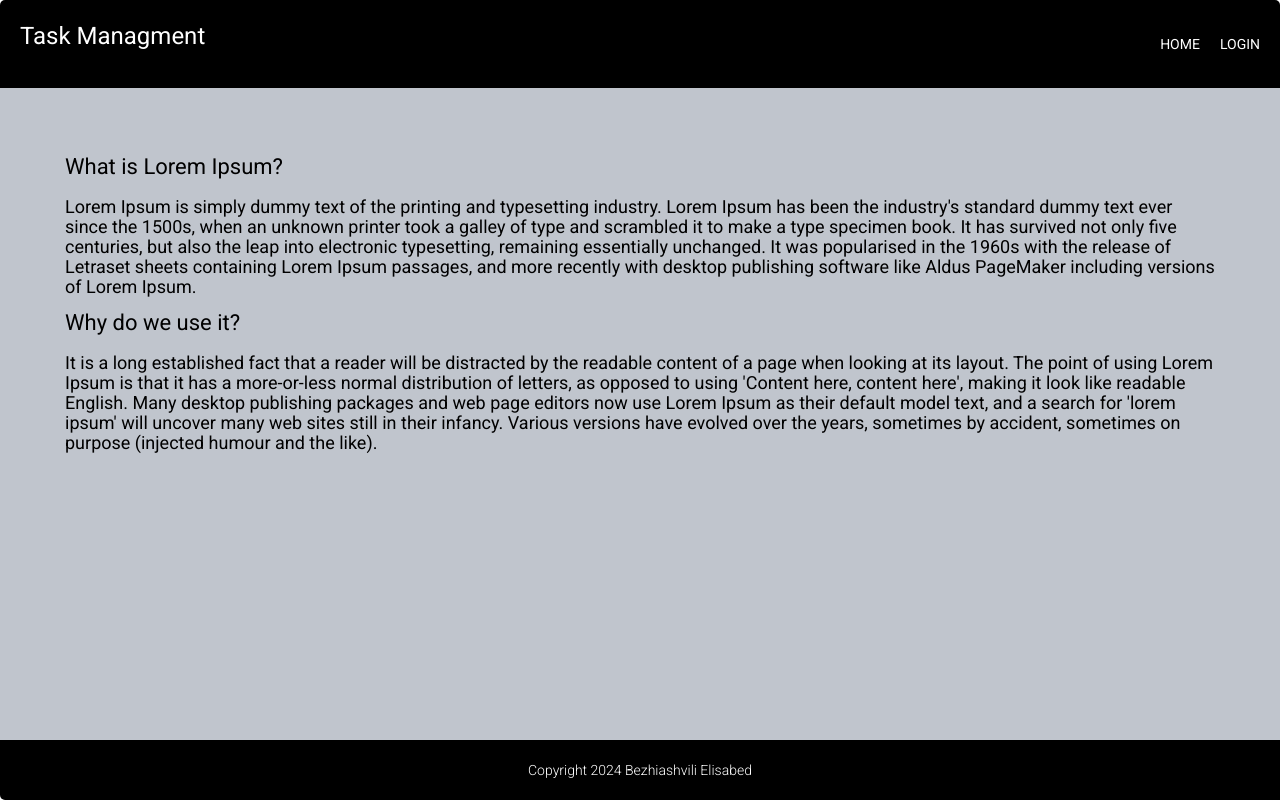
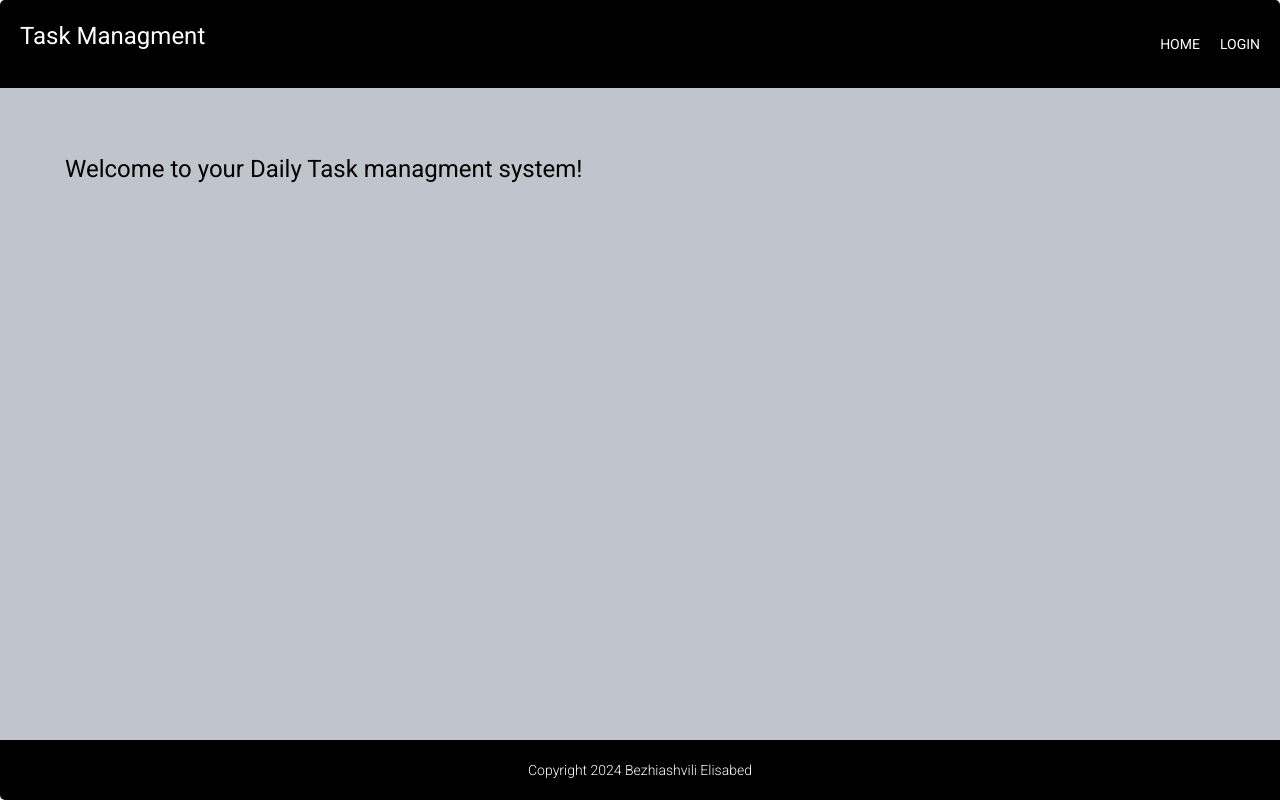
Before and after one commit to elisabed-coder/Task-Managment, an Angular app: page /home in a window 1280 px wide. Built offline with nearby package versions, Linux system fonts and the light colour scheme.

Commit message:
Update home.component.html
change content of home view

```diff
--- a/src/app/home/home.component.html
+++ b/src/app/home/home.component.html
@@ -1,49 +1,5 @@
 <main>
   <div>
-    <h3>What is Lorem Ipsum?</h3>
-    <p>
-      Lorem Ipsum is simply dummy text of the printing and typesetting industry.
-      Lorem Ipsum has been the industry's standard dummy text ever since the
-      1500s, when an unknown printer took a galley of type and scrambled it to
-      make a type specimen book. It has survived not only five centuries, but
-      also the leap into electronic typesetting, remaining essentially
-      unchanged. It was popularised in the 1960s with the release of Letraset
-      sheets containing Lorem Ipsum passages, and more recently with desktop
-      publishing software like Aldus PageMaker including versions of Lorem
-      Ipsum.
-    </p>
-    <h3>Why do we use it?</h3>
-
-    <p>
-      It is a long established fact that a reader will be distracted by the
-      readable content of a page when looking at its layout. The point of using
-      Lorem Ipsum is that it has a more-or-less normal distribution of letters,
-      as opposed to using 'Content here, content here', making it look like
-      readable English. Many desktop publishing packages and web page editors
-      now use Lorem Ipsum as their default model text, and a search for 'lorem
-      ipsum' will uncover many web sites still in their infancy. Various
-      versions have evolved over the years, sometimes by accident, sometimes on
-      purpose (injected humour and the like).
-    </p>
-    <!--
-    <h3>Where does it come from?</h3>
-    <p>
-      Contrary to popular belief, Lorem Ipsum is not simply random text. It has
-      roots in a piece of classical Latin literature from 45 BC, making it over
-      2000 years old. Richard McClintock, a Latin professor at Hampden-Sydney
-      College in Virginia, looked up one of the more obscure Latin words,
-      consectetur, from a Lorem Ipsum passage, and going through the cites of
-      the word in classical literature, discovered the undoubtable source. Lorem
-      Ipsum comes from sections 1.10.32 and 1.10.33 of "de Finibus Bonorum et
-      Malorum" (The Extremes of Good and Evil) by Cicero, written in 45 BC. This
-      book is a treatise on the theory of ethics, very popular during the
-      Renaissance. The first line of Lorem Ipsum, "Lorem ipsum dolor sit
-      amet..", comes from a line in section 1.10.32. The standard chunk of Lorem
-      Ipsum used since the 1500s is reproduced below for those interested.
-      Sections 1.10.32 and 1.10.33 from "de Finibus Bonorum et Malorum" by
-      Cicero are also reproduced in their exact original form, accompanied by
-      English versions from the 1914 translation by H. Rackham.
-    </p>
-    -->
+    <h1>Welcome to your Daily Task managment system!</h1>
   </div>
 </main>
```
